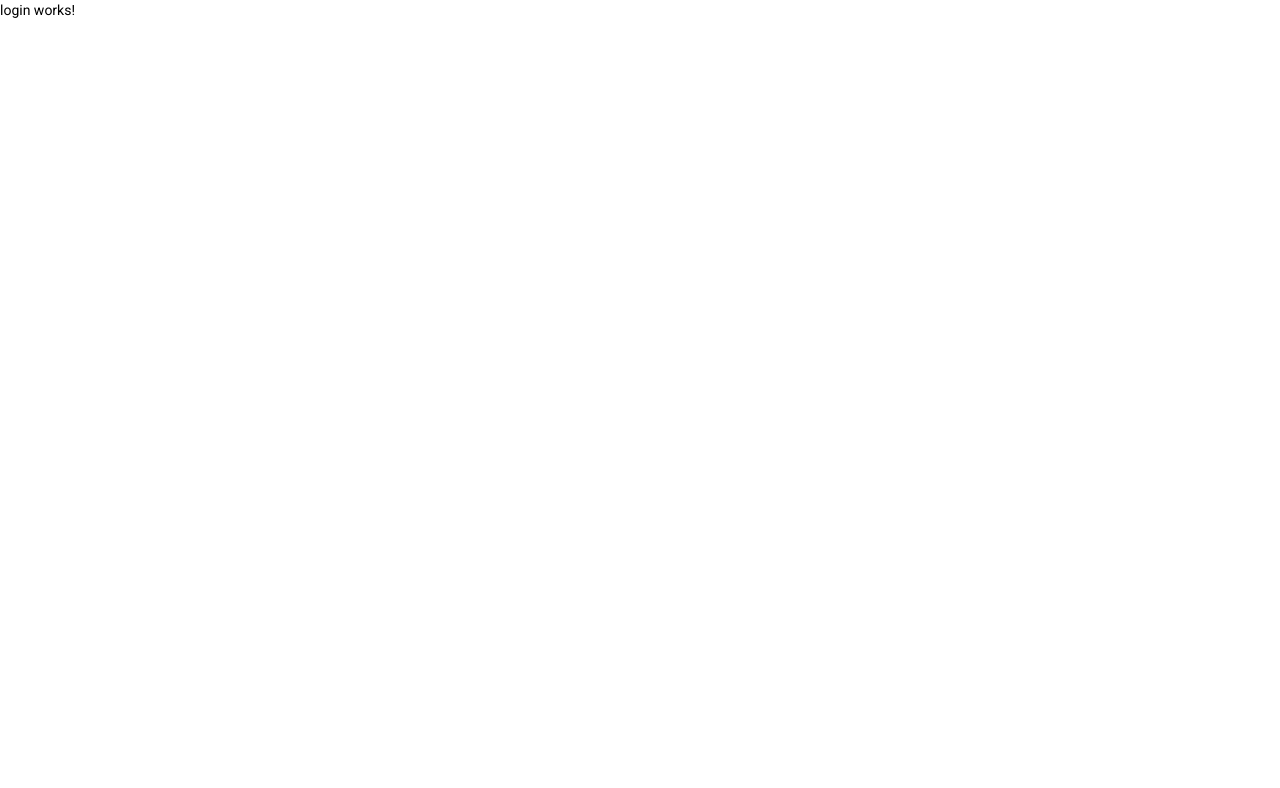
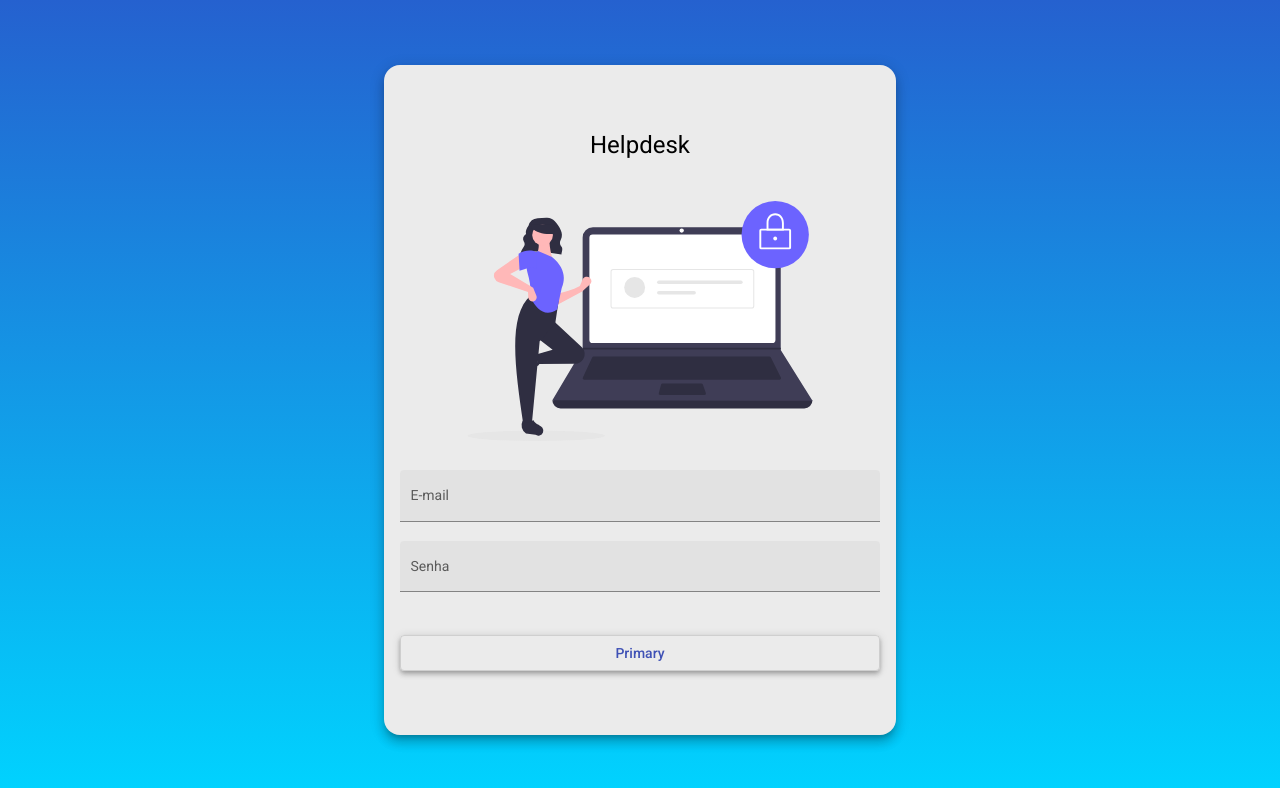
Before and after one commit to lucas208/helpdesk-front, an Angular app: page /login in a window 1280 px wide. Shown: the top 788 px of the page. Built offline with nearby package versions, Linux system fonts and the light colour scheme.

Commit message:
HTML e CSS para componente de login

```diff
--- a/src/app/components/header/header.component.html
+++ b/src/app/components/header/header.component.html
@@ -1,3 +1,3 @@
 <div class="container">
-    <h1 class="mat-elevation-z8">Helpdesk - Curso de Angular</h1>
+    <h1 class="mat-elevation-z8">Helpdesk</h1>
 </div>
--- a/src/app/components/login/login.component.css
+++ b/src/app/components/login/login.component.css
@@ -0,0 +1,34 @@
+.container {
+    height: 100%;
+    background: linear-gradient(180deg, rgba(2,0,36,1) 0%, rgba(37,97,207,1) 0%, rgba(0,212,255,1) 100%);
+    display: flex;
+    align-items: center;
+    justify-content: center;
+}
+
+.form {
+    width: 30rem;
+    margin: auto;
+    background-color: rgb(235, 235, 235);
+    padding: 4rem 1rem;
+    border-radius: 1rem;
+}
+
+h1 {
+    width: 100%;
+    text-align: center;
+}
+
+img {
+    height: 15rem;
+    width: 100%;
+    margin: 1.5rem auto 1.5rem auto;
+}
+
+.full-width {
+    width: 100%;
+}
+
+button {
+    margin-top: 1.5rem;
+}
--- a/src/app/components/login/login.component.html
+++ b/src/app/components/login/login.component.html
@@ -1 +1,20 @@
-<p>login works!</p>
+<div class="container">
+    <form class="form mat-elevation-z8">
+
+        <h1>Helpdesk</h1>
+
+        <img src="assets/img/login-image.svg" alt="Helpdesk">
+
+        <mat-form-field class="full-width" appearance="fill">
+          <mat-label>E-mail</mat-label>
+          <input matInput placeholder="Ex. user@mail.com">
+        </mat-form-field>
+
+        <mat-form-field class="full-width" appearance="fill">
+            <mat-label>Senha</mat-label>
+            <input type="password" matInput placeholder="Ex. 123456">
+          </mat-form-field>
+
+          <button class="full-width mat-elevation-z4" mat-stroked-button color="primary">Primary</button>
+    </form>
+</div>
```
